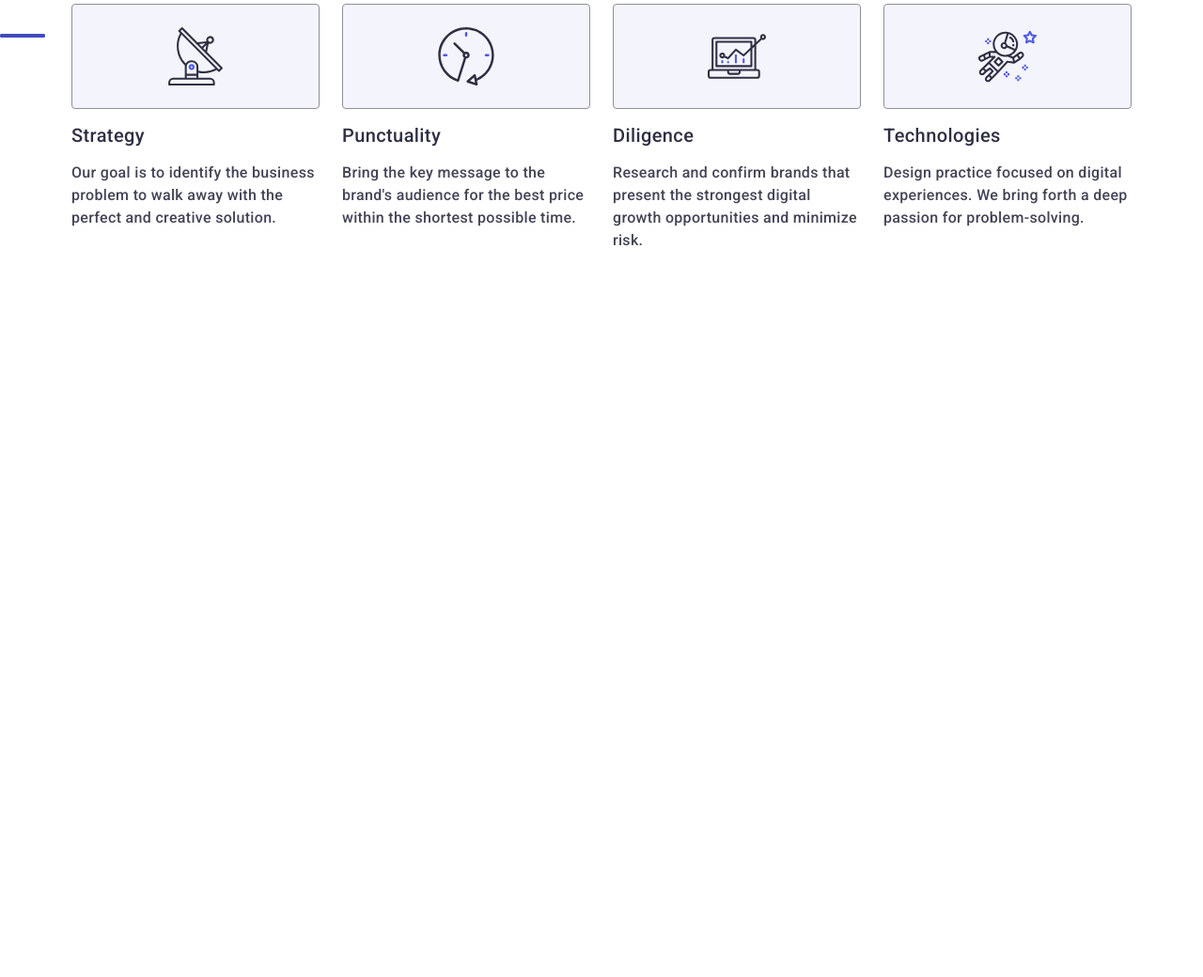
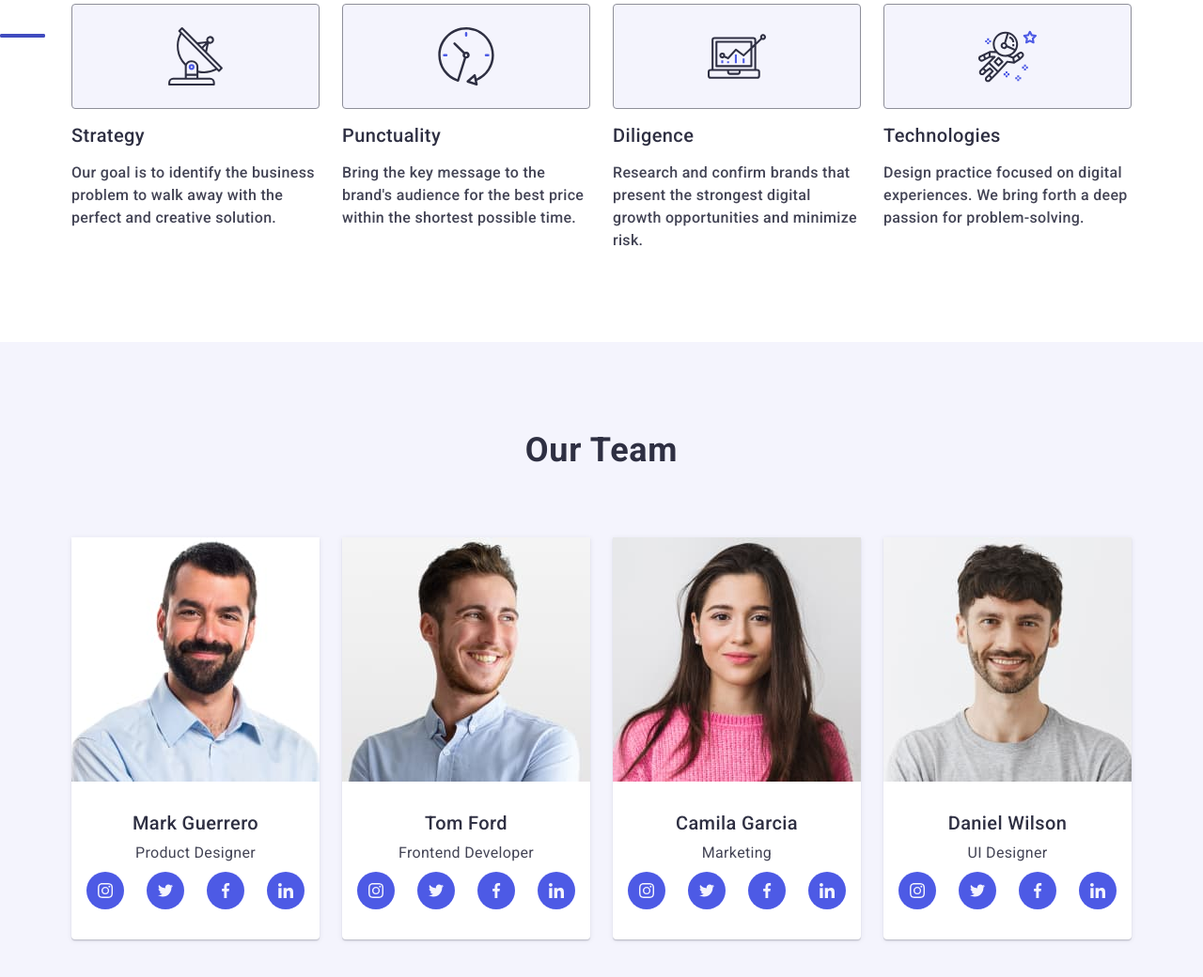
Before and after one commit to SWizzard779/goit-markup-hw-06, a plain HTML site: page index.html in a window 1280 px wide. Shown: the part 765-1805 px from the top of the page at 94% size. Before the commit the page ends 1129 px from the top, so only its background shows below. Drawn offline with nearby package versions, Linux system fonts and the light colour scheme.

Commit message:
third section
mobile, tablet, desktop

```diff
--- a/css/styles.css
+++ b/css/styles.css
@@ -355,6 +355,83 @@ screen and (min-device-pixel-ratio: 2) {
     max-width: 767px;
 }
 
+/*----Third Section----*/
+
+.team-title {
+    color: #2E2F42;
+    text-align: center;
+    font-size: 36px;
+    font-weight: 700;
+    line-height: 1.11;
+    letter-spacing: 0.02em;
+    text-transform: capitalize;
+    margin-bottom: 72px;
+}
+
+.team-menu {
+    display: flex;
+    flex-direction: column;
+    gap: 72px;
+}
+
+.team-list {
+    background: #FFF;
+    display: flex;
+    flex-direction: column;
+    justify-content: center;
+    align-items: center;
+    gap: 32px;
+    border-radius: 0px 0px 4px 4px;
+    box-shadow: 0px 2px 1px 0px rgba(46, 47, 66, 0.08), 0px 1px 1px 0px rgba(46, 47, 66, 0.16), 0px 1px 6px 0px rgba(46, 47, 66, 0.08);
+}
+
+.team-container {
+    padding-bottom: 32px;
+}
+
+.team-header {
+    margin-bottom: 8px;
+    font-size: 20px;
+    font-weight: 500;
+    line-height: 1.2;
+}
+
+.team-paragraph {
+    text-align: center;
+    margin-bottom: 8px;
+    font-weight: 400;
+}
+
+.socials {
+    display: flex;
+    justify-content: center;
+    align-items: center;
+    gap: 24px;
+}
+
+.social-items {
+    border-radius: 50%;
+    width: 40px;
+    height: 40px;
+}
+
+.social-link-section {
+    width: 100%;
+    height: 100%;
+    fill: #F4F4FD;
+    background-color: #4D5AE5;
+    transition: background-color 250ms cubic-bezier(0.4, 0, 0.2, 1);
+    border-radius: 50%;
+    display: flex;
+    align-items: center;
+    justify-content: center;
+}
+
+.social-link-section:hover,
+.social-link-section:focus {
+    background-color: #404BBF;
+}
+
 /*------TABLET STYLES-----*/
 /*-----TS HEADER-----*/
 
@@ -482,6 +559,20 @@ screen and (min-device-pixel-ratio: 2) {
         align-items: flex-start;
     }
 
+    /*------TS Third Section------*/
+
+    .team-menu {
+        flex-direction: row;
+        justify-content: center;
+        flex-wrap: wrap;
+        column-gap: 24px;
+        row-gap: 64px;
+    }
+
+    .team-list {
+        width: calc((100% - 48px)/2);
+        max-width: 264px;
+    }
 
 }
 
@@ -584,4 +675,26 @@ screen and (min-device-pixel-ratio: 2) {
         font-size: 16px;
     }
 
+    /*-----DS Third Section------*/
+
+    .team-menu {
+        display: flex;
+        gap: 24px;
+    }
+
+    .team-list {
+        display: inline-flex;
+        flex-direction: column;
+        justify-content: center;
+        align-items: center;
+    }
+
+    .team-header {
+        text-align: center;
+    }
+
+    .team-paragraph {
+        text-align: center;
+    }
+
 }}
```
Also changed, not shown: index.html (+1 -2 lines).
